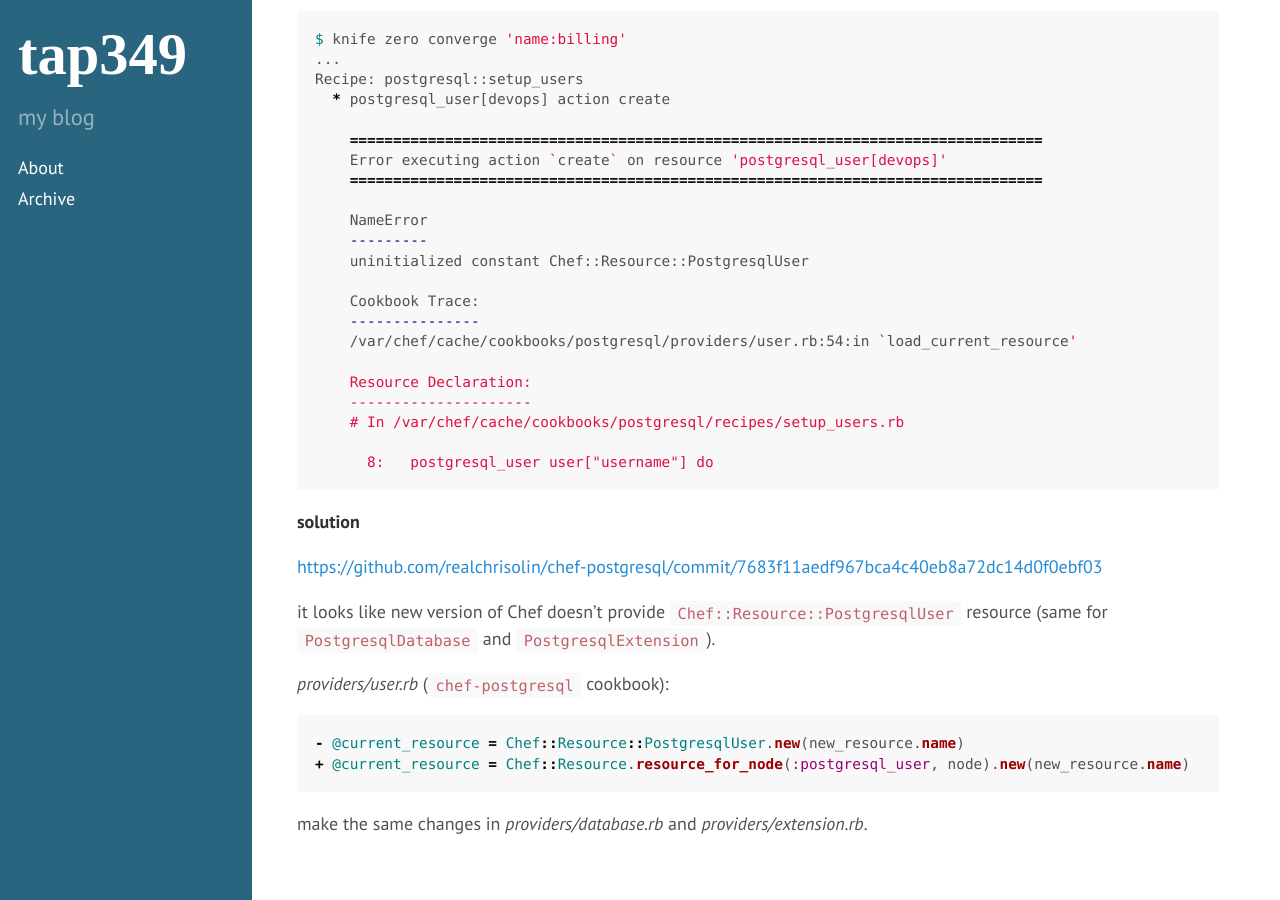
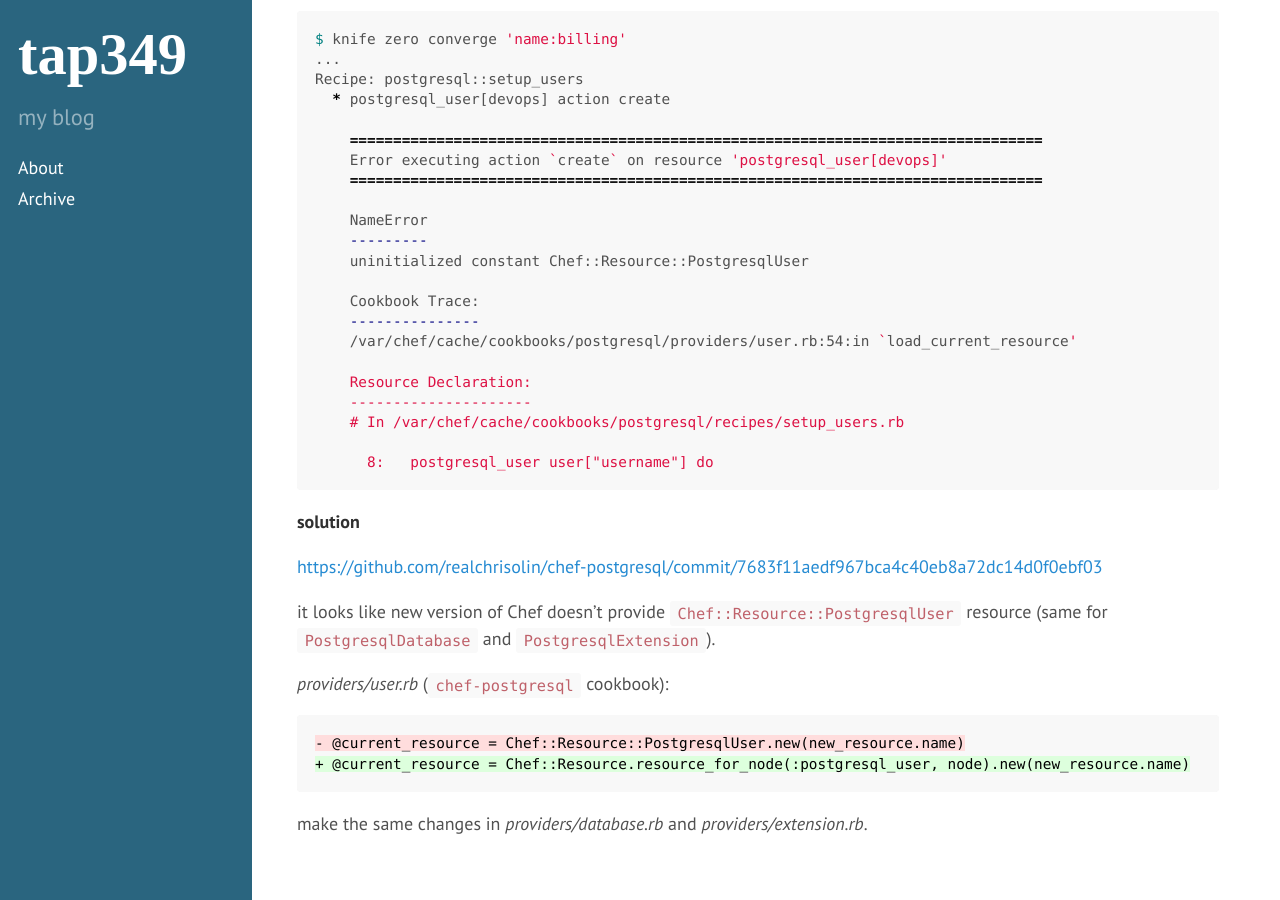
Before and after one commit to tap349/tap349.github.io, a Jekyll site: the page built from _posts/2017-08-02-chef-troubleshooting.md, in a window 1280 px wide and 900 px high, scrolled down 2790 px. Built offline with Jekyll 4.4.1, drawn with Linux system fonts in a browser that asks for light colours.

Commit message:
update 2017-08-04_11:07:43

````diff
--- a/_posts/2017-08-02-chef-troubleshooting.md
+++ b/_posts/2017-08-02-chef-troubleshooting.md
@@ -163,7 +163,7 @@ resource (same for `PostgresqlDatabase` and `PostgresqlExtension`).
 
 _providers/user.rb_ (`chef-postgresql` cookbook):
 
-```ruby
+```diff
 - @current_resource = Chef::Resource::PostgresqlUser.new(new_resource.name)
 + @current_resource = Chef::Resource.resource_for_node(:postgresql_user, node).new(new_resource.name)
 ```
````
